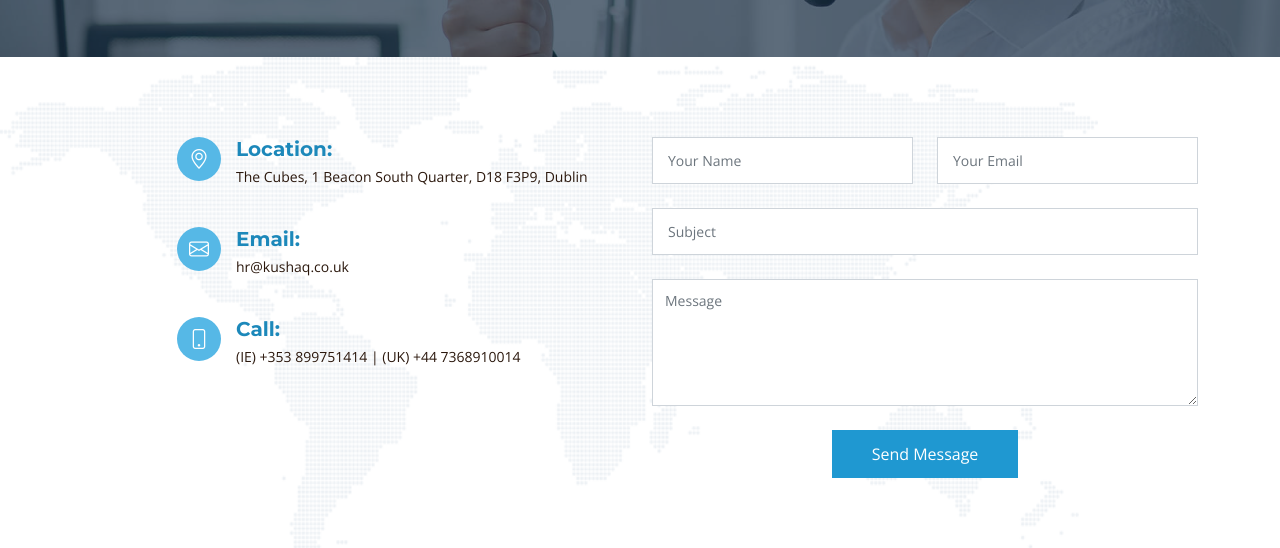
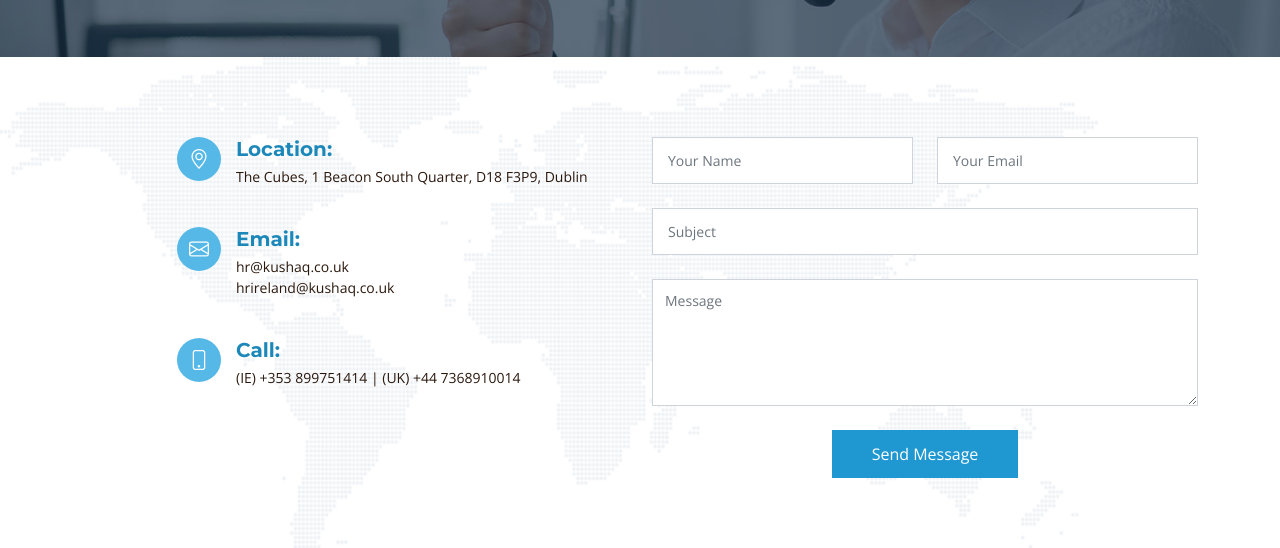
Before and after one commit to KushaqTech/KushaqTech, a plain HTML site: page contact.html in a window 1280 px wide. Shown: the part 252-800 px from the top of the page. Drawn offline with nearby package versions, Linux system fonts and the light colour scheme.

Commit message:
Update contact.html
Update contact.html

```diff
--- a/contact.html
+++ b/contact.html
@@ -100,7 +100,7 @@
               <i class="bi bi-envelope flex-shrink-0"></i>
               <div>
                 <h4>Email:</h4>
-                <p>hr@kushaq.co.uk</p>
+                <p>hr@kushaq.co.uk</p> <p>hrireland@kushaq.co.uk</p>
               </div>
             </div><!-- End Info Item -->
 
```
